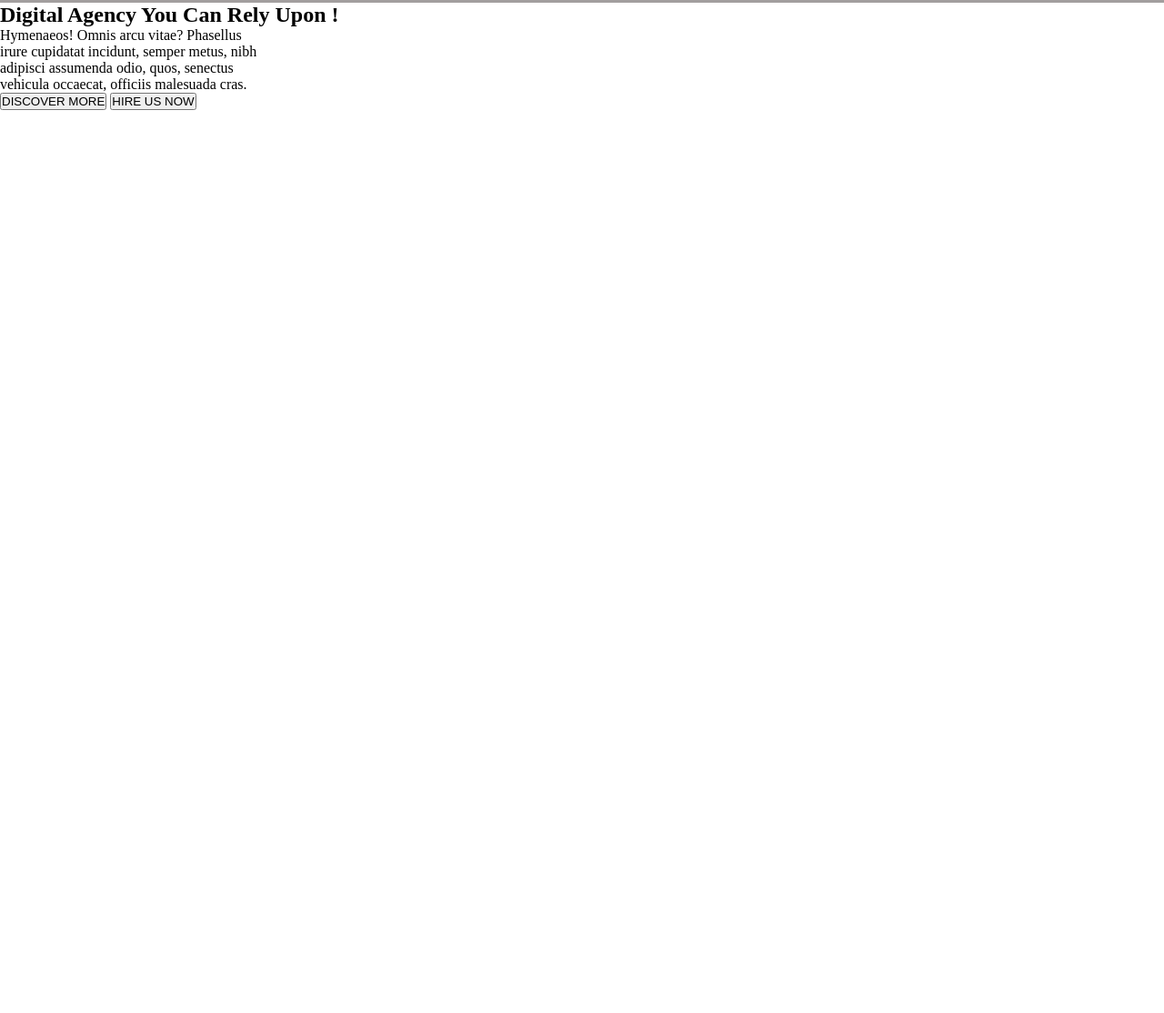
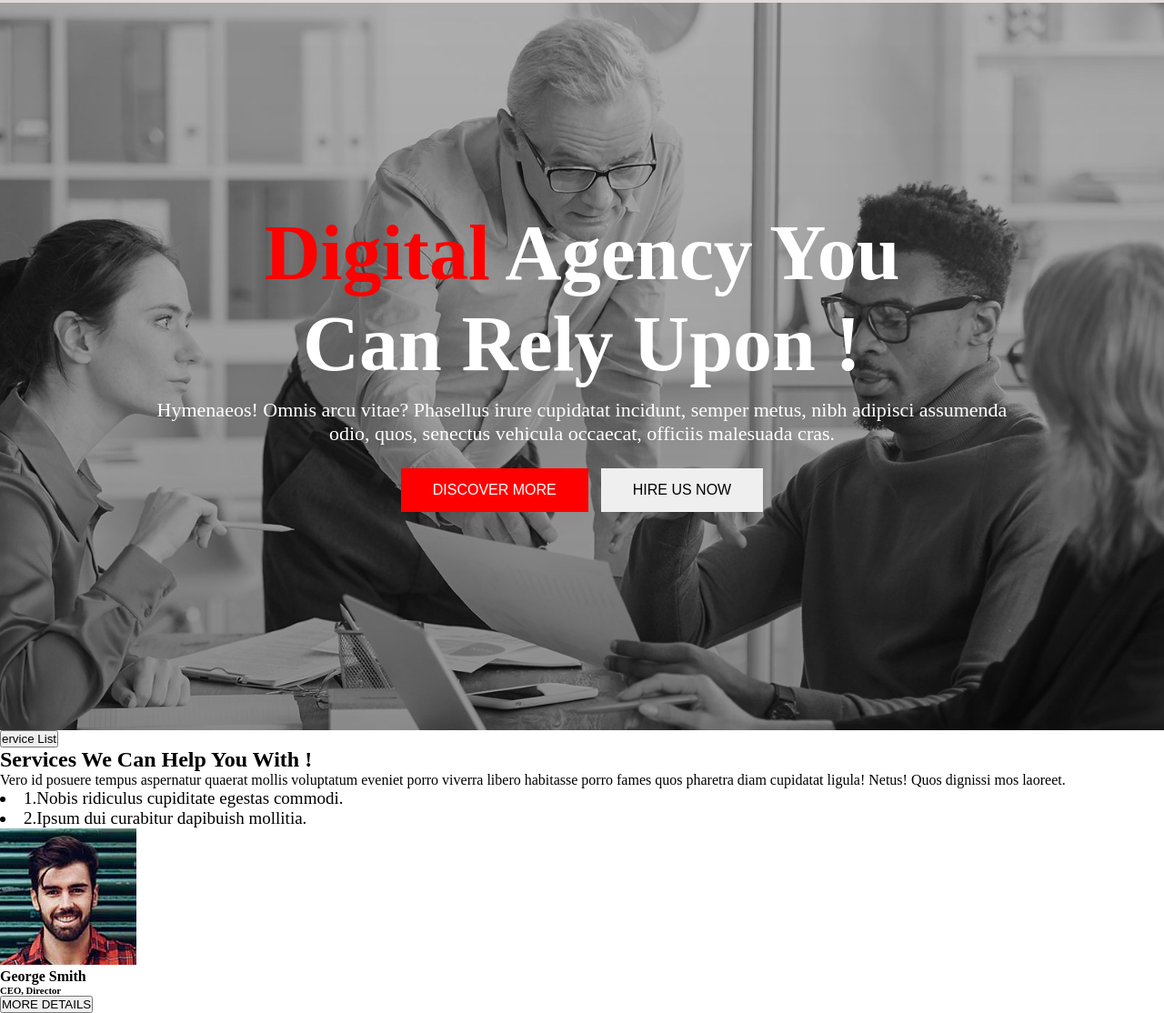
Before and after one commit to ShoroveTajmen/digital-agency, a plain HTML site: page index.html in a window 1280 px wide. Shown: the part 80-1194 px from the top of the page at 91% size. Before the commit the page ends 800 px from the top, so only its background shows below. Drawn offline with Linux system fonts and the light colour scheme.

Commit message:
header created

```diff
--- a/index.html
+++ b/index.html
@@ -28,12 +28,46 @@
       <!-- banner section -->
       <section class="banner-section">
         <div class="banner-container">
-            <div class="banner-info">
-                <h1 class="banner-title">Digital Agency You
-                    Can Rely Upon !</h1>
-                <p class="banner-description">Hymenaeos! Omnis arcu vitae? Phasellus <br> irure cupidatat incidunt, semper metus, nibh <br> adipisci assumenda odio, quos, senectus <br> vehicula occaecat, officiis malesuada cras.</p>
-                <button class="btn">DISCOVER MORE</button>
-                <button class="btn">HIRE US NOW</button>
+          <div class="banner-info">
+            <h1 class="banner-title">
+              <span class="title-digital">Digital</span> Agency You <br />
+              Can Rely Upon !
+            </h1>
+            <p class="banner-description">
+              Hymenaeos! Omnis arcu vitae? Phasellus irure cupidatat incidunt,
+              semper metus, nibh adipisci assumenda <br />
+              odio, quos, senectus vehicula occaecat, officiis malesuada cras.
+            </p>
+            <div class="buttons">
+              <button class="btn btn-more">DISCOVER MORE</button>
+              <button class="btn btn-hire">HIRE US NOW</button>
+            </div>
+          </div>
+        </div>
+      </section>
+      <!-- service section -->
+      <section class="service-section">
+        <div class="service-left">
+            <div class="service-left-content">
+                <button class="servoce-btn">ervice List</button>
+                <h1 class="service-title">Services We Can Help You With !</h1>
+                <p class="service-description">Vero id posuere tempus aspernatur quaerat mollis voluptatum eveniet porro viverra libero habitasse porro fames quos pharetra diam cupidatat ligula! Netus! Quos dignissi mos laoreet. </p>
+
+                <li class="items">1.Nobis ridiculus cupiditate egestas commodi.</li>
+                <li class="items">2.Ipsum dui curabitur dapibuish mollitia.</li>
+
+                <div class="owner-section">
+                    <div class="owner-info">
+                        <div class="owner-pic">
+                            <img src="/asset/image/author.jpg" alt="" class="ownerpic">
+                        </div>
+                        <div class="owner-name">
+                            <h4>George Smith</h4>
+                            <h6>CEO, Director</h6>
+                        </div>
+                    </div>
+                    <button class="more-details">MORE DETAILS</button>
+                </div>
             </div>
         </div>
       </section>
--- a/styles/style.css
+++ b/styles/style.css
@@ -8,7 +8,7 @@
     list-style: none;
     justify-content: space-around;
     align-items: center;
-    background-color: rgb(162, 158, 158);
+    background-color: rgb(225, 218, 218);
     padding: 15px;
 }
 .nav-logo{
@@ -32,3 +32,50 @@
     text-decoration: none;
     cursor: pointer;
 }
+
+/* banner section styles */
+.banner-container{
+    width: 100%;
+    height: 100vh;
+    background-image: url('../asset/image/background.jpg'),linear-gradient(rgba(0,0,0,0.3),rgba(0,0,0,0.4));
+    background-blend-mode: overlay ;
+    background-repeat: no-repeat;
+    background-size: cover;
+    background-position: center;
+    display: flex;
+    justify-content: center;
+    align-items: center;
+    text-align: center;
+}
+.banner-container{
+    width: 100%;
+    margin: 0 auto;
+}
+.banner-title{
+    font-size: 86px;
+    font-weight: 900;
+    color: white;
+}
+.title-digital{
+    color: red;
+}
+.banner-description{
+    font-size: 22px;
+    color: white;
+    margin-bottom: 10px;
+    padding: 10px;
+    margin: auto;
+}
+.btn{
+    padding: 15px 35px;
+    font-size: 16px;
+    border: none;
+    margin: 5px;
+}
+.btn-more{
+    background-color: red;
+    color: white;
+}
+.buttons{
+    padding: 10px;
+}
```
